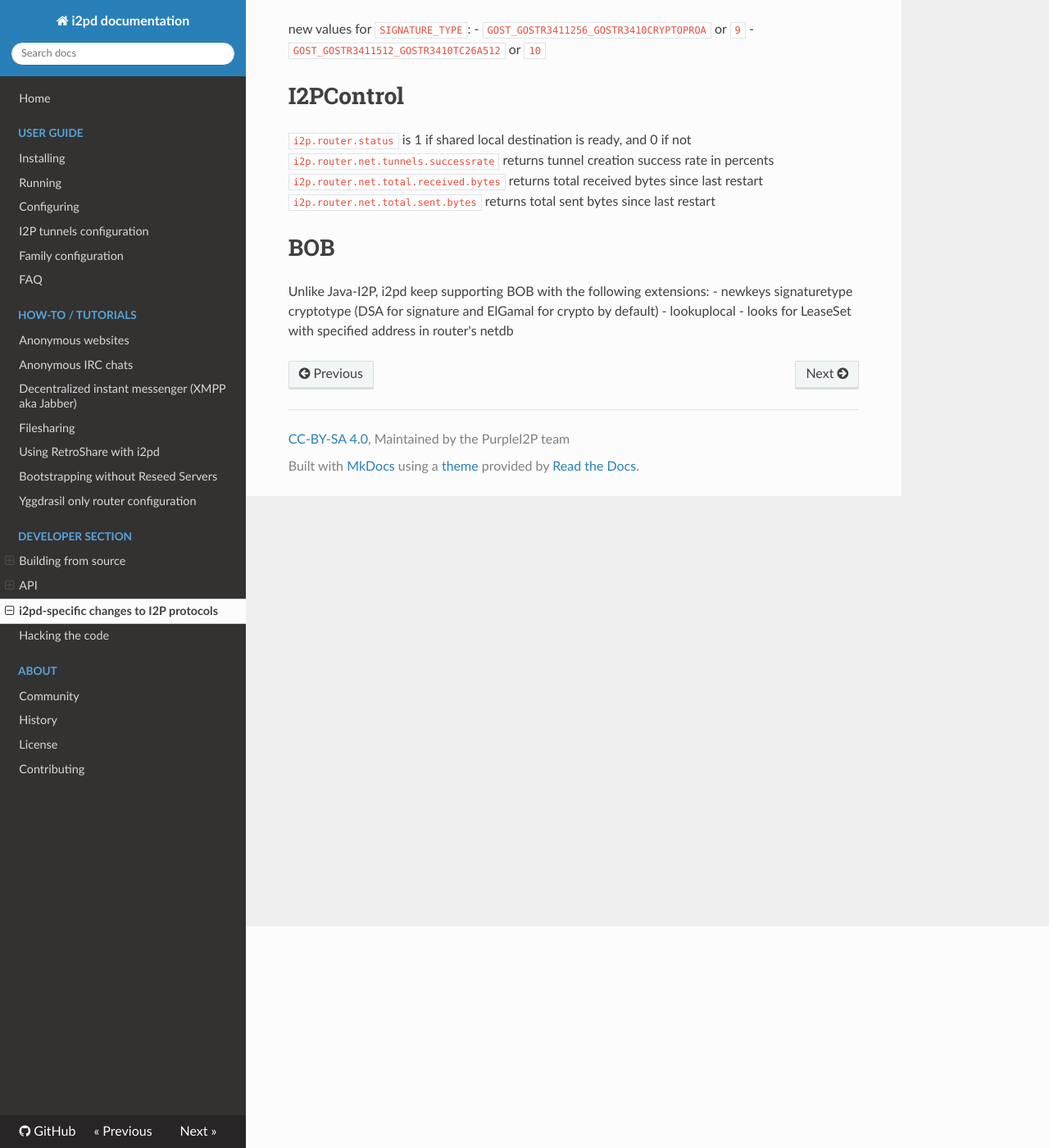
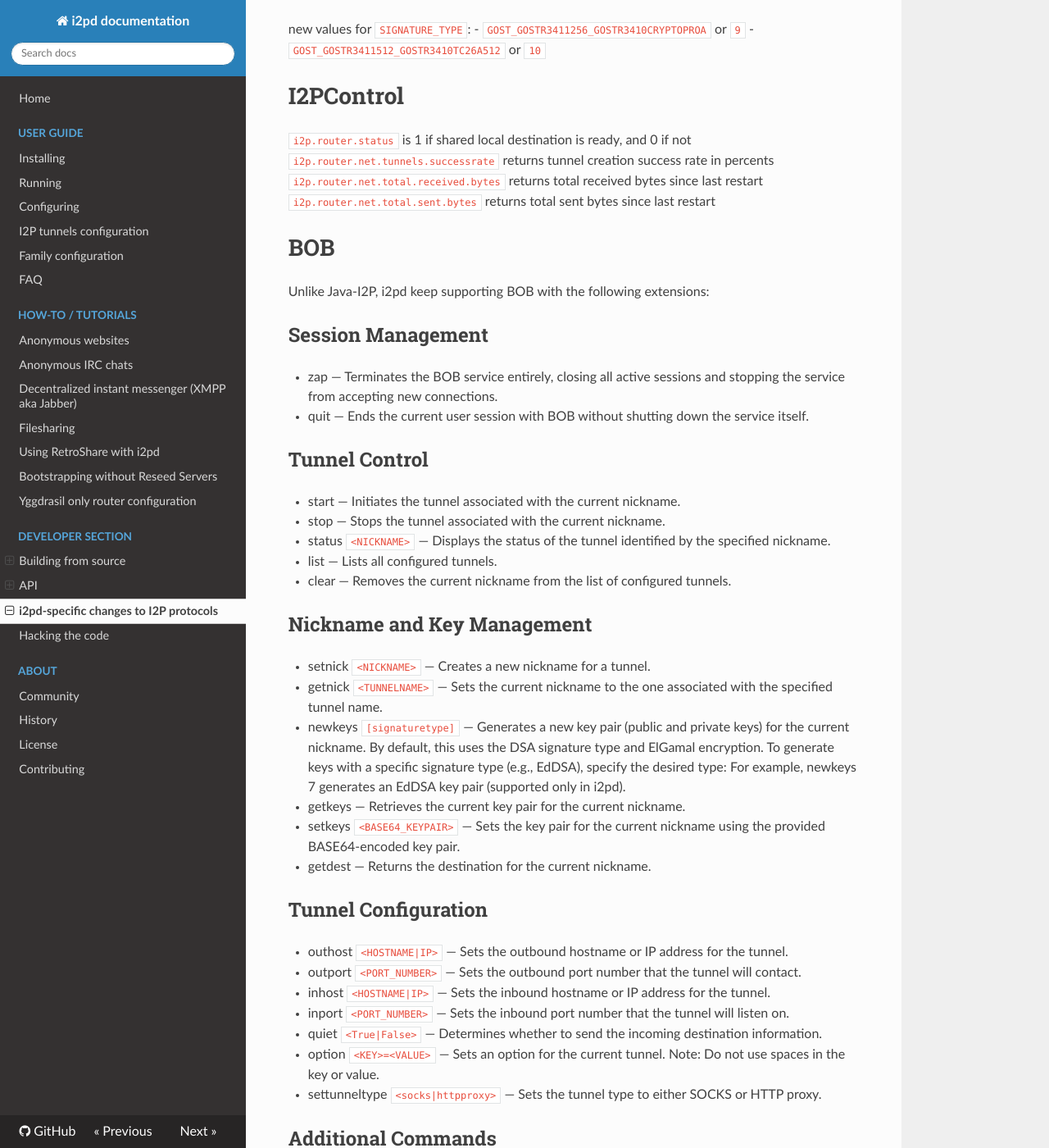
Before and after one commit to PurpleI2P/i2pd_docs_en, an MkDocs documentation site: the page built from docs/devs/i2pd-specifics.md, in a window 1280 px wide and 1400 px high, scrolled down 270 px. Shown: the whole window at 82% size. Built offline with MkDocs 1.6.1, drawn with Linux system fonts in a browser that asks for light colours; nearby versions of some CDN libraries; some of the changed text lies outside the part shown.

Commit message:
Update BOB documentation to include all available commands with descriptions
- Added detailed descriptions for all BOB interface commands
- Included usage notes for key management and tunnel configuration
- Documented support for EdDSA (newkeys 7) and default signature/crypto types

Signed-off-by: nobs2p <nobs2p@i2pmail.org>

```diff
--- a/docs/devs/i2pd-specifics.md
+++ b/docs/devs/i2pd-specifics.md
@@ -15,5 +15,44 @@ new values for `SIGNATURE_TYPE`:
 `i2p.router.net.total.sent.bytes` returns total sent bytes since last restart
 # BOB
 Unlike Java-I2P, i2pd keep supporting BOB with the following extensions:
-- newkeys signaturetype cryptotype  (DSA for signature  and ElGamal for crypto by default)
-- lookuplocal - looks for LeaseSet with specified address in router's netdb
+
+## Session Management
+
+- zap — Terminates the BOB service entirely, closing all active sessions and stopping the service from accepting new connections.
+- quit — Ends the current user session with BOB without shutting down the service itself.
+
+## Tunnel Control
+
+- start — Initiates the tunnel associated with the current nickname.
+- stop — Stops the tunnel associated with the current nickname.
+- status `<NICKNAME>` — Displays the status of the tunnel identified by the specified nickname.
+- list — Lists all configured tunnels.
+- clear — Removes the current nickname from the list of configured tunnels.
+
+## Nickname and Key Management
+
+- setnick `<NICKNAME>` — Creates a new nickname for a tunnel.
+- getnick `<TUNNELNAME>` — Sets the current nickname to the one associated with the specified tunnel name.
+- newkeys `[signaturetype]` — Generates a new key pair (public and private keys) for the current nickname.
+By default, this uses the DSA signature type and ElGamal encryption.
+To generate keys with a specific signature type (e.g., EdDSA), specify the desired type:
+For example, newkeys 7 generates an EdDSA key pair (supported only in i2pd).
+- getkeys — Retrieves the current key pair for the current nickname.
+- setkeys `<BASE64_KEYPAIR>` — Sets the key pair for the current nickname using the provided BASE64-encoded key pair.
+- getdest — Returns the destination for the current nickname.
+
+## Tunnel Configuration
+
+- outhost `<HOSTNAME|IP>` — Sets the outbound hostname or IP address for the tunnel.
+- outport `<PORT_NUMBER>` — Sets the outbound port number that the tunnel will contact.
+- inhost `<HOSTNAME|IP>` — Sets the inbound hostname or IP address for the tunnel.
+- inport `<PORT_NUMBER>` — Sets the inbound port number that the tunnel will listen on.
+- quiet `<True|False>` — Determines whether to send the incoming destination information.
+- option `<KEY>=<VALUE>` — Sets an option for the current tunnel. Note: Do not use spaces in the key or value.
+- settunneltype `<socks|httpproxy>` — Sets the tunnel type to either SOCKS or HTTP proxy.
+
+## Additional Commands
+
+- lookup `<I2P_HOSTNAME>` — Performs a lookup for the specified I2P hostname and returns its destination.
+- lookuplocal `<I2P_HOSTNAME>` — looks for LeaseSet with specified address in router's netdb
+- help `<COMMAND>` — Provides help information for the specified command. If no command is specified, lists all available commands.
```
